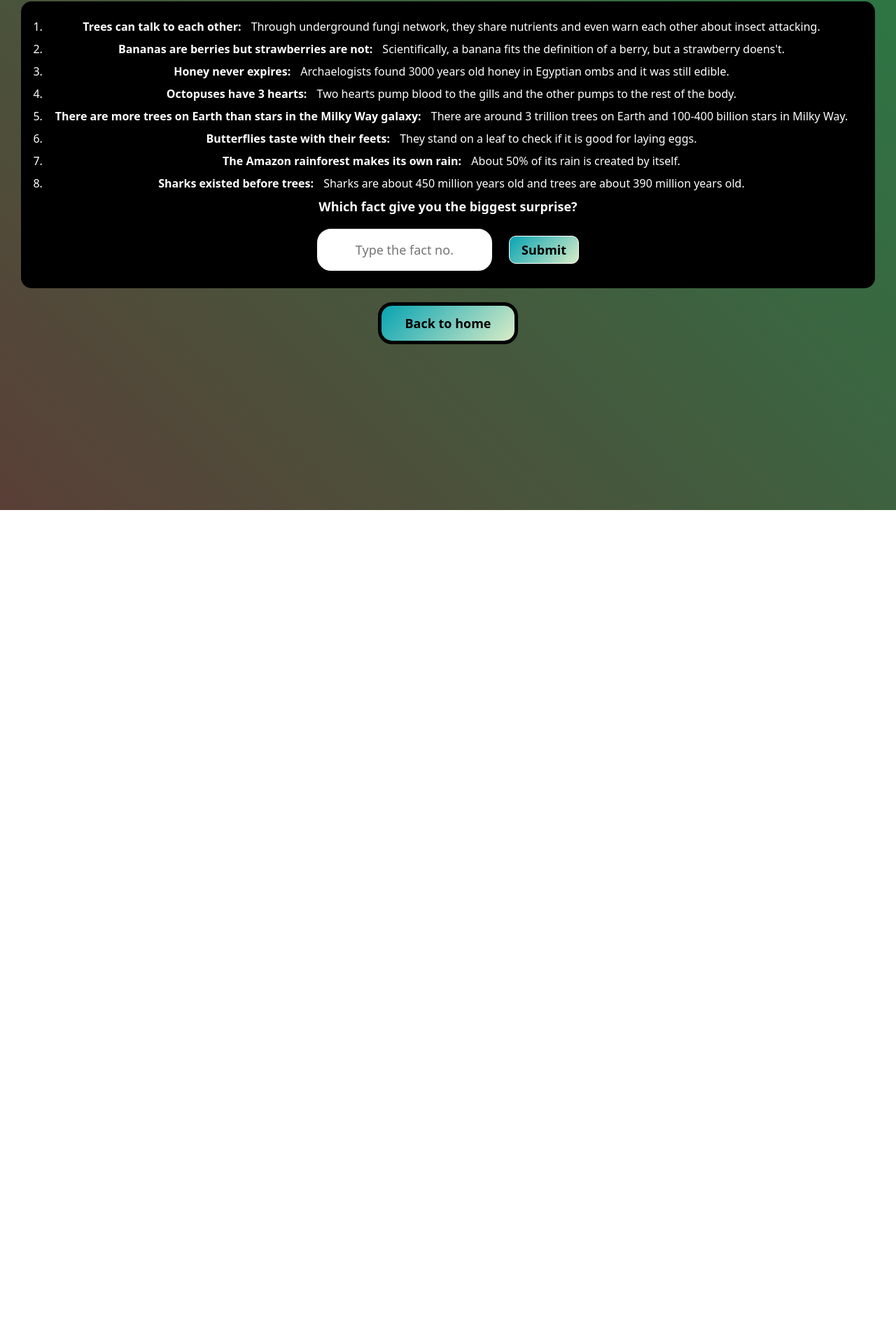
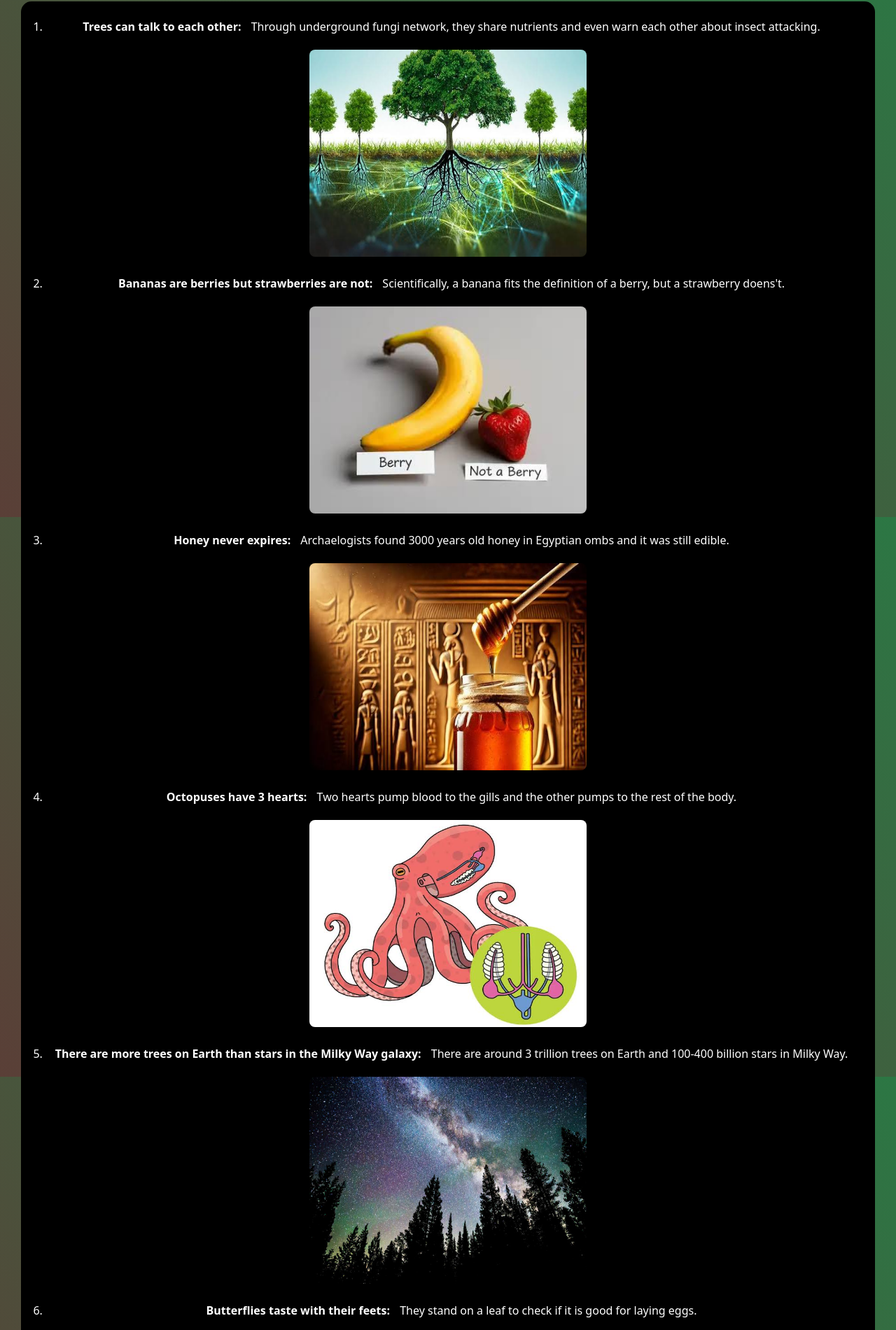
Before and after one commit to Yuser00123/nature-remake, a plain HTML site: page facts.html in a window 1280 px wide. Shown: the part 71-1972 px from the top of the page at 70% size. Before the commit the page ends 800 px from the top, so only its background shows below. Drawn offline with Linux system fonts and the light colour scheme; a web font is replaced by a local one.

Commit message:
added images for each fact and improved styling

```diff
--- a/facts.html
+++ b/facts.html
@@ -10,13 +10,21 @@
         <div class="content">
             <ol>
                 <li><b>Trees can talk to each other: </b>Through underground fungi network, they share nutrients and even warn each other about insect attacking.</li>
+                <img src="assets/treec.jpeg">
                 <li><b>Bananas are berries but strawberries are not: </b>Scientifically, a banana fits the definition of a berry, but a strawberry doens't.</li>
+                <img src="assets/bsb.jpeg">
                 <li><b>Honey never expires: </b>Archaelogists found 3000 years old honey in Egyptian ombs and it was still edible.</li>
+                <img src="assets/honey.jpeg">
                 <li><b>Octopuses have 3 hearts: </b>Two hearts pump blood to the gills and the other pumps to the rest of the body.</li>
+                <img src="assets/octo.jpeg">
                 <li><b>There are more trees on Earth than stars in the Milky Way galaxy: </b>There are around 3 trillion trees on Earth and 100-400 billion stars in Milky Way.</li>
+                <img src="assets/stars.jpg">
                 <li><b>Butterflies taste with their feets: </b>They stand on a leaf to check if it is good for laying eggs.</li>
+                <img src="assets/butter.jpeg">
                 <li><b>The Amazon rainforest makes its own rain: </b>About 50% of its rain is created by itself.</li>
+                <img src="assets/amazon.jpeg">
                 <li><b>Sharks existed before trees: </b>Sharks are about 450 million years old and trees are about 390 million years old.</li>
+                <img src="assets/shark.jpeg">
             </ol>
             <p><strong>Which fact give you the biggest surprise?</strong></p>
             <input id="fact" placeholder="Type the fact no.">
--- a/style.css
+++ b/style.css
@@ -11,7 +11,6 @@ img{
     height: 300px;
     border: 2.5px solid black;
     border-radius: 10px;
-
 }
 
 body{
```
Also changed, not shown: assets/amazon.jpeg (added), assets/bsb.jpeg (added), assets/butter.jpeg (added), assets/honey.jpeg (added), assets/octo.jpeg (added), assets/shark.jpeg (added), assets/stars.jpg (added), assets/treec.jpeg (added).
